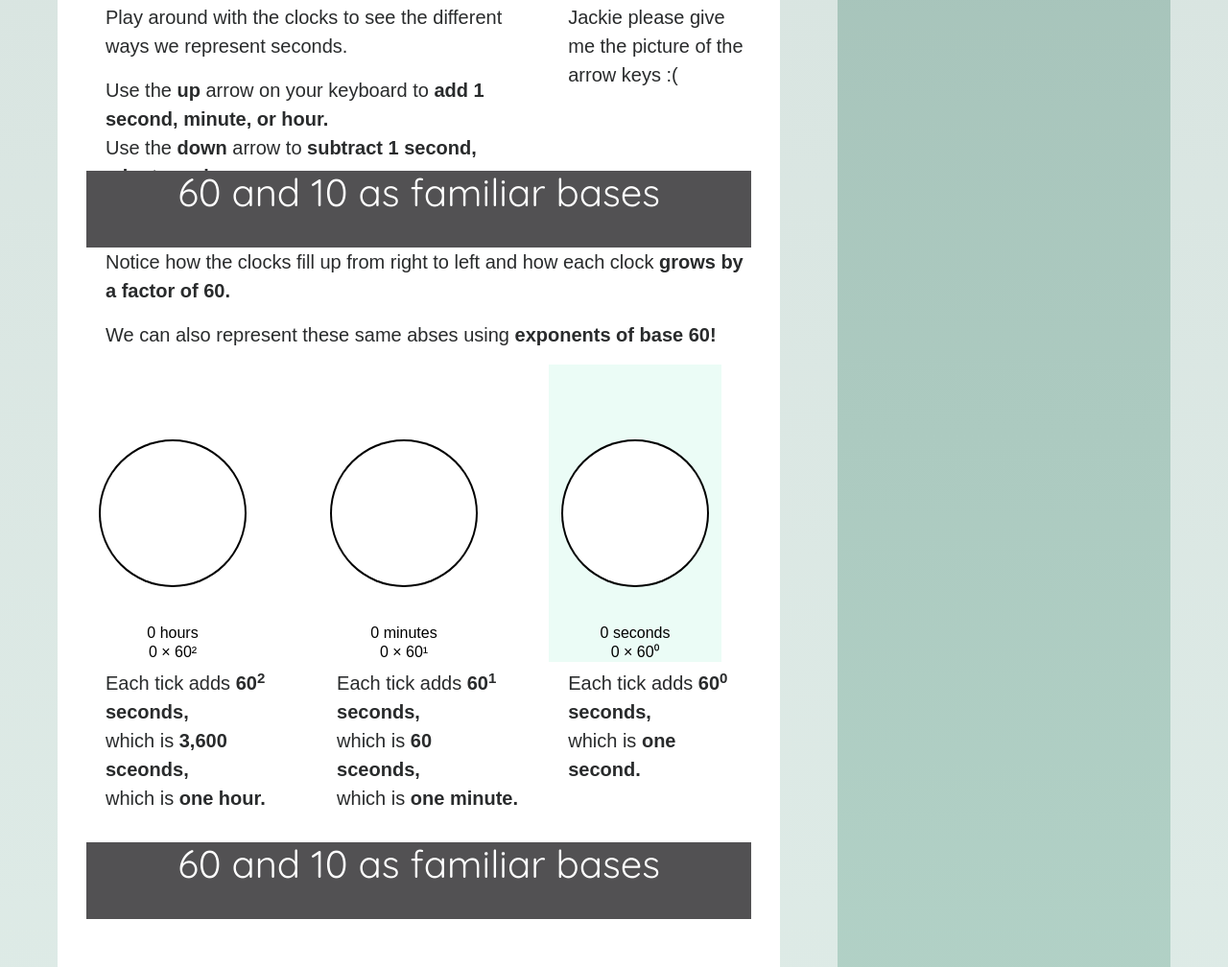
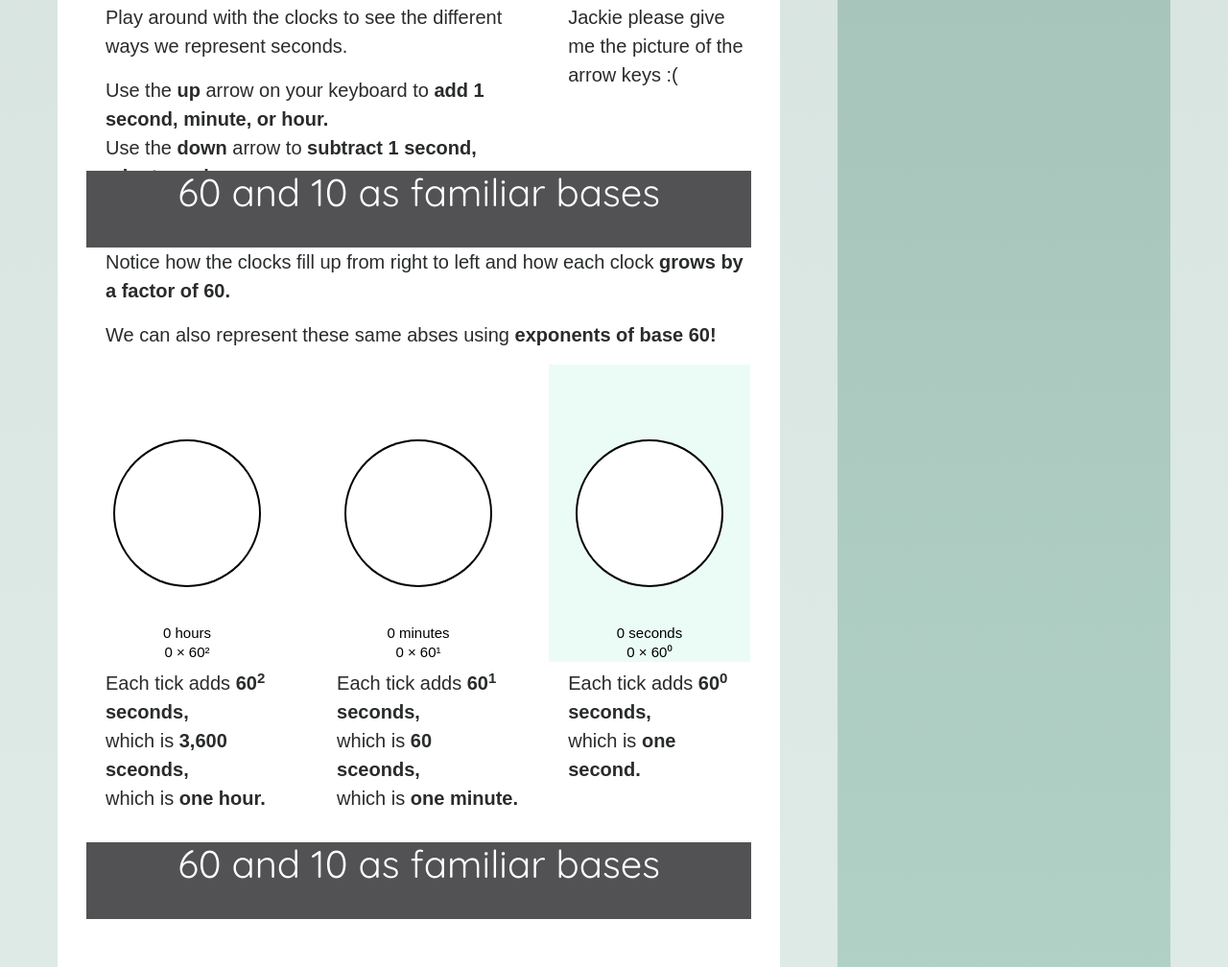
Before and after one commit to lbrion/cs247clock, a plain HTML site: page index.html in a window 1280 px wide. Shown: the part 1512-2520 px from the top of the page at 96% size. Drawn offline with nearby package versions, Linux system fonts and the light colour scheme.

Commit message:
apply Jackie's suggestions

```diff
--- a/clock.js
+++ b/clock.js
@@ -238,13 +238,14 @@ function setText(id, total_id, start_index, texts, second_texts, subscript) {
       d3.select(id).selectAll(selected).selectAll("g").append("text");
       textElements = d3.select(id).selectAll(selected).selectAll("g").selectAll("text");
     }
+    textElements.selectAll("tspan").remove();
     textElements
       .append("tspan")
         .attr("class", ".current")
         .attr("x", 0)
         .attr("y", height/2+5)
-        .attr("font-size", "1rem")
-        .attr("font-weight", "normal")
+        .attr("font-size", "15px")
+        .attr("font-family", "Open-Sans, Arial, Sans-serif")
         .text(texts[i - start_index])
         .style("text-anchor", "middle");
     if (second_texts) {
@@ -254,8 +255,8 @@ function setText(id, total_id, start_index, texts, second_texts, subscript) {
           .attr('x', 0)
           .attr("y", height/2+5)
           .attr("dy", 20)
-          .attr("font-size", "1rem")
-          .attr("font-weight", "normal")
+          .attr("font-size", "15px")
+          .attr("font-family", "Open-Sans, Arial, Sans-serif")
           .text(second_texts[i - start_index])
           .style("text-anchor", "middle");
     }
@@ -275,10 +276,10 @@ function graph(input, data, index, BASE, flag) {
   var svg = d3.selectAll(selected).selectAll("svg")
     .data(input)
     .enter().append("svg")
-    .attr("width", width + margin)
+    .attr("width", width + margin * 2)
     .attr("height", height + margin * 2)
     .append("g")
-    .attr("transform", "translate(" + (width / 2 + margin / 2) + "," + (height / 2 + margin) + ")");
+    .attr("transform", "translate(" + (width / 2 + margin) + "," + (height / 2 + margin) + ")");
 
   var circle = svg.append("circle")
     .attr("cx", 0)
--- a/index.css
+++ b/index.css
@@ -64,6 +64,7 @@
   font-family: "Raleway", Arial, Sans-serif;
   font-size: 20px;
   color: #2EC186;
+  font-weight: 600;
 }
 
 .section-footer a {
@@ -164,10 +165,13 @@ h3 {
   margin: 20px;
   margin-top: 60px;
   margin-bottom: 100px;
+  font-family: "Open-Sans", Arial, Sans-serif;
+  font-weight: 600;
+  font-size: 20px;
 }
 
-.text-right {
-  text-align: right;
+.right-descript {
+  float: right;
 }
 
 .center-descript {
```
Also changed, not shown: index-4.html (+1 -1 lines).
